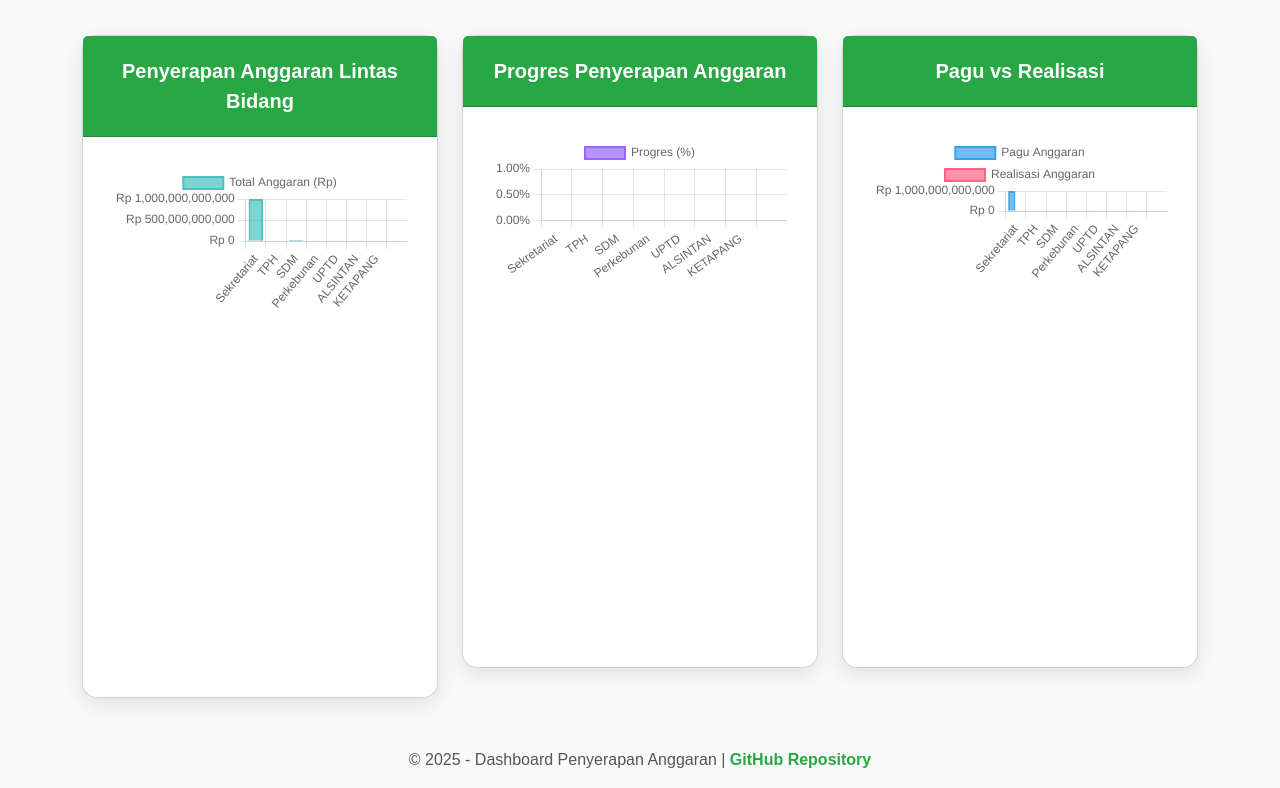
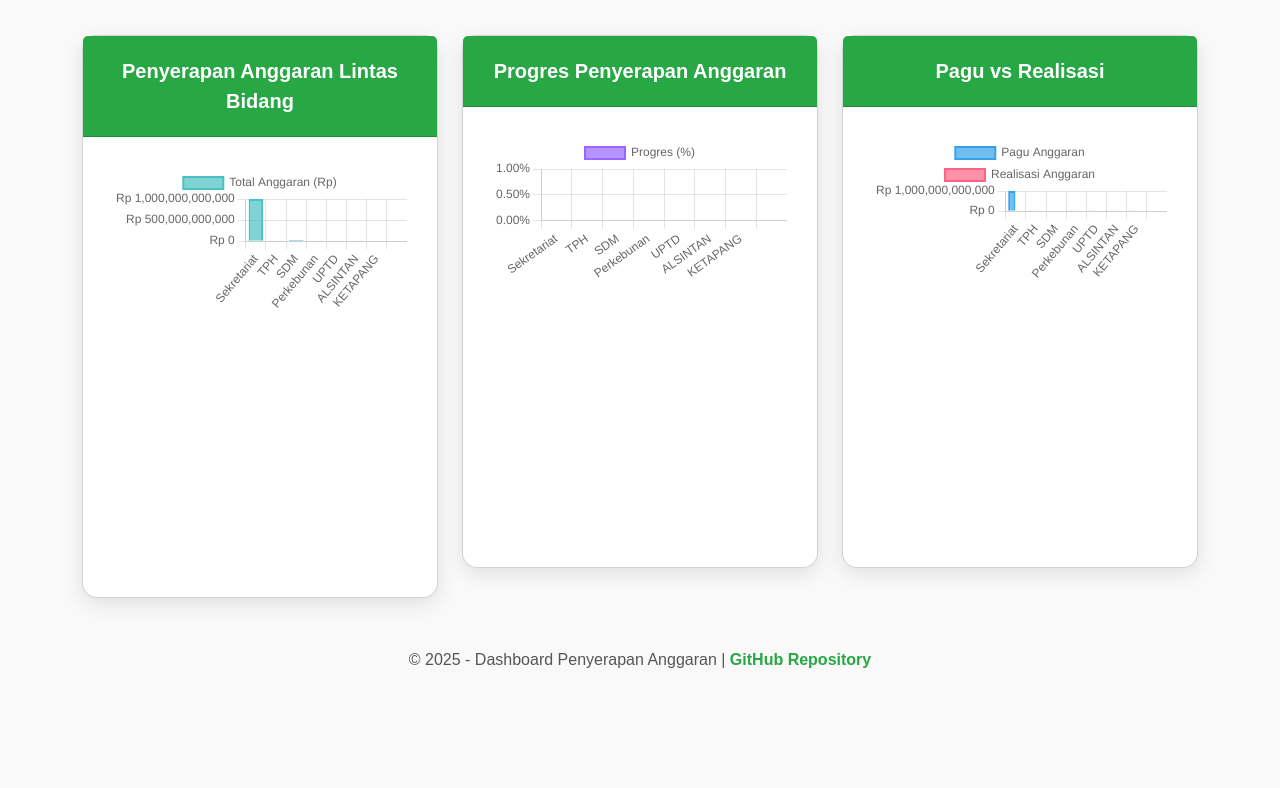
Before and after one commit to marshalljacky431/DISTANKP-NGADA-2025, a plain HTML site: page index.html in a window 1280 px wide. Shown: the part 91-879 px from the top of the page. After the commit the page ends 800 px from the top, so only its background shows below. Drawn offline with nearby package versions, Linux system fonts and the light colour scheme.

Commit message:
Update index.html

```diff
--- a/index.html
+++ b/index.html
@@ -53,7 +53,7 @@
         /* Styling untuk chart */
         .chart-container {
             position: relative;
-            height: 500px; /* Meningkatkan tinggi chart untuk tampilan lebih jelas */
+            height: 400px;
         }
 
         /* Animasi hover pada kartu */
```
